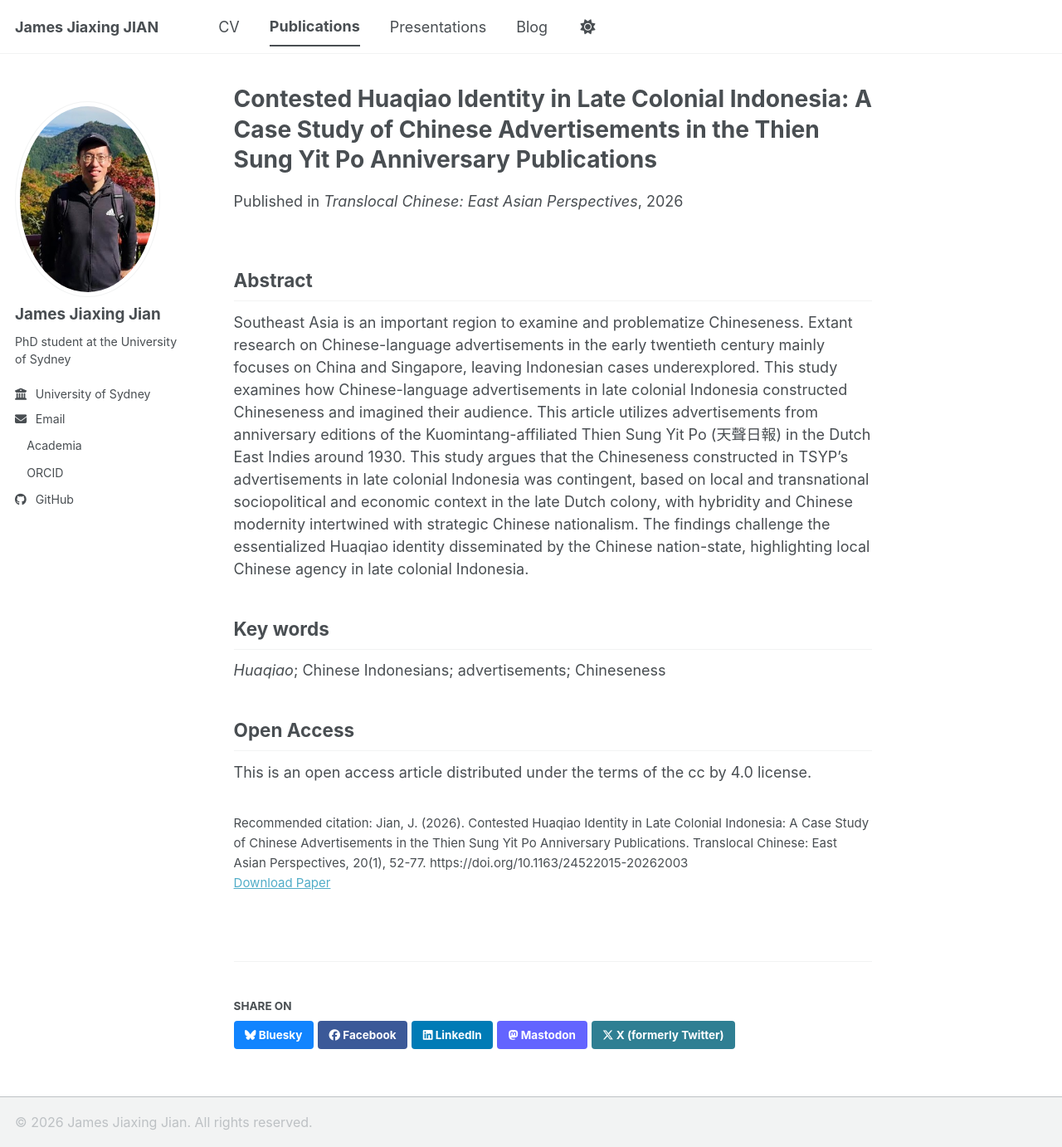
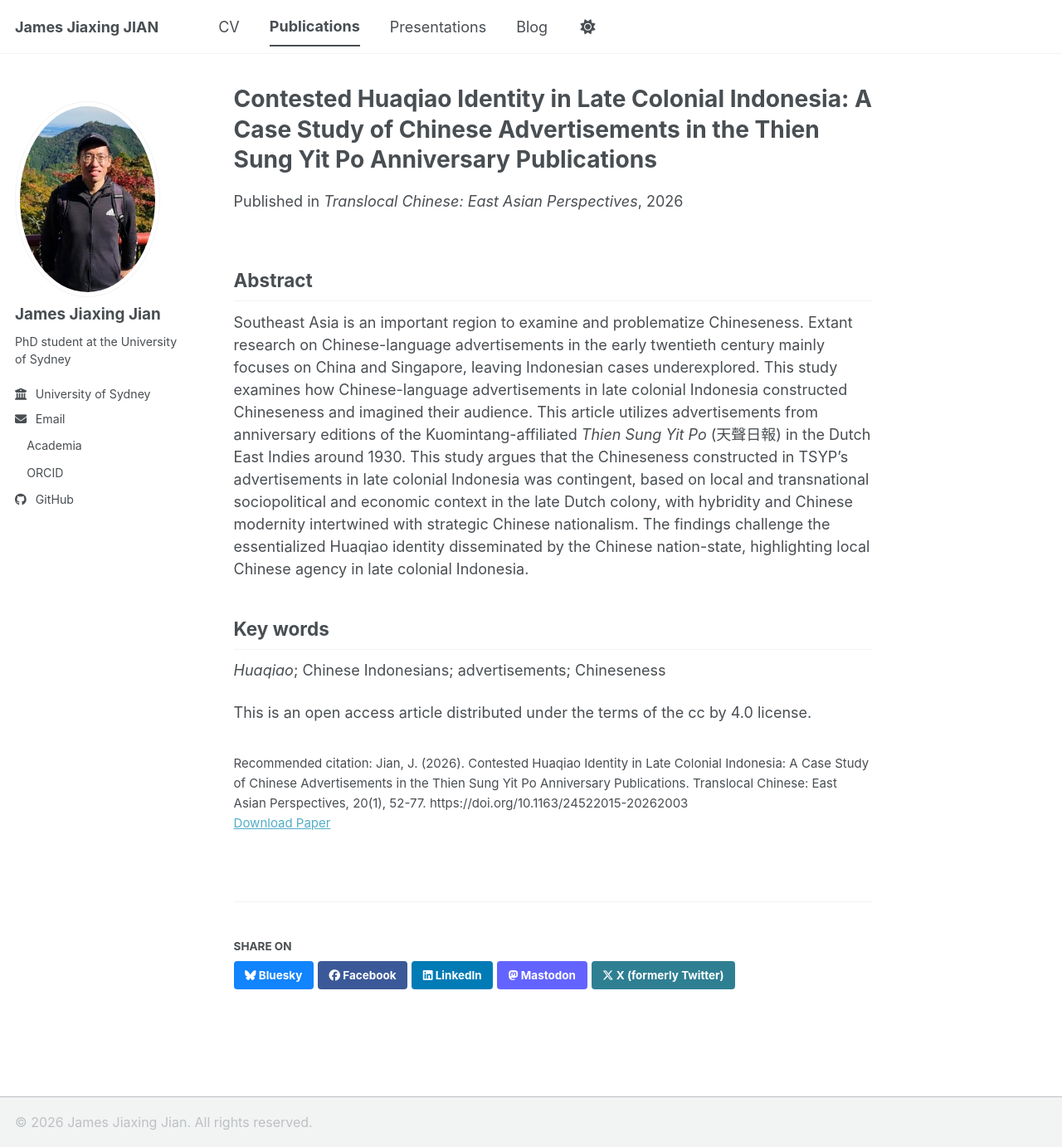
Before and after one commit to jamesjiaxingjian/jamesjiaxingjian.github.io, a Jekyll site: the page built from _publications/2026-TCEA.md, in a window 1280 px wide and 1382 px high. Shown: the whole window at 83% size. Built offline with Jekyll 4.4.1, drawn with Linux system fonts in a browser that asks for light colours; a style sheet for code colours, icons or effects is not loaded.

Commit message:
Update 2026-TCEA.md

```diff
--- a/_publications/2026-TCEA.md
+++ b/_publications/2026-TCEA.md
@@ -12,10 +12,9 @@ citation: 'Jian, J. (2026). Contested Huaqiao Identity in Late Colonial Indonesi
 ---
 
 ## Abstract
-Southeast Asia is an important region to examine and problematize Chineseness. Extant research on Chinese-language advertisements in the early twentieth century mainly focuses on China and Singapore, leaving Indonesian cases underexplored. This study examines how Chinese-language advertisements in late colonial Indonesia constructed Chineseness and imagined their audience. This article utilizes advertisements from anniversary editions of the Kuomintang-affiliated Thien Sung Yit Po (天聲日報) in the Dutch East Indies around 1930. This study argues that the Chineseness constructed in TSYP’s advertisements in late colonial Indonesia was contingent, based on local and transnational sociopolitical and economic context in the late Dutch colony, with hybridity and Chinese modernity intertwined with strategic Chinese nationalism. The findings challenge the essentialized Huaqiao identity disseminated by the Chinese nation-state, highlighting local Chinese agency in late colonial Indonesia.
+Southeast Asia is an important region to examine and problematize Chineseness. Extant research on Chinese-language advertisements in the early twentieth century mainly focuses on China and Singapore, leaving Indonesian cases underexplored. This study examines how Chinese-language advertisements in late colonial Indonesia constructed Chineseness and imagined their audience. This article utilizes advertisements from anniversary editions of the Kuomintang-affiliated *Thien Sung Yit Po* (天聲日報) in the Dutch East Indies around 1930. This study argues that the Chineseness constructed in TSYP’s advertisements in late colonial Indonesia was contingent, based on local and transnational sociopolitical and economic context in the late Dutch colony, with hybridity and Chinese modernity intertwined with strategic Chinese nationalism. The findings challenge the essentialized Huaqiao identity disseminated by the Chinese nation-state, highlighting local Chinese agency in late colonial Indonesia.
 
 ## Key words
 *Huaqiao*; Chinese Indonesians; advertisements; Chineseness
 
-## Open Access
 This is an open access article distributed under the terms of the cc by 4.0 license.
```
